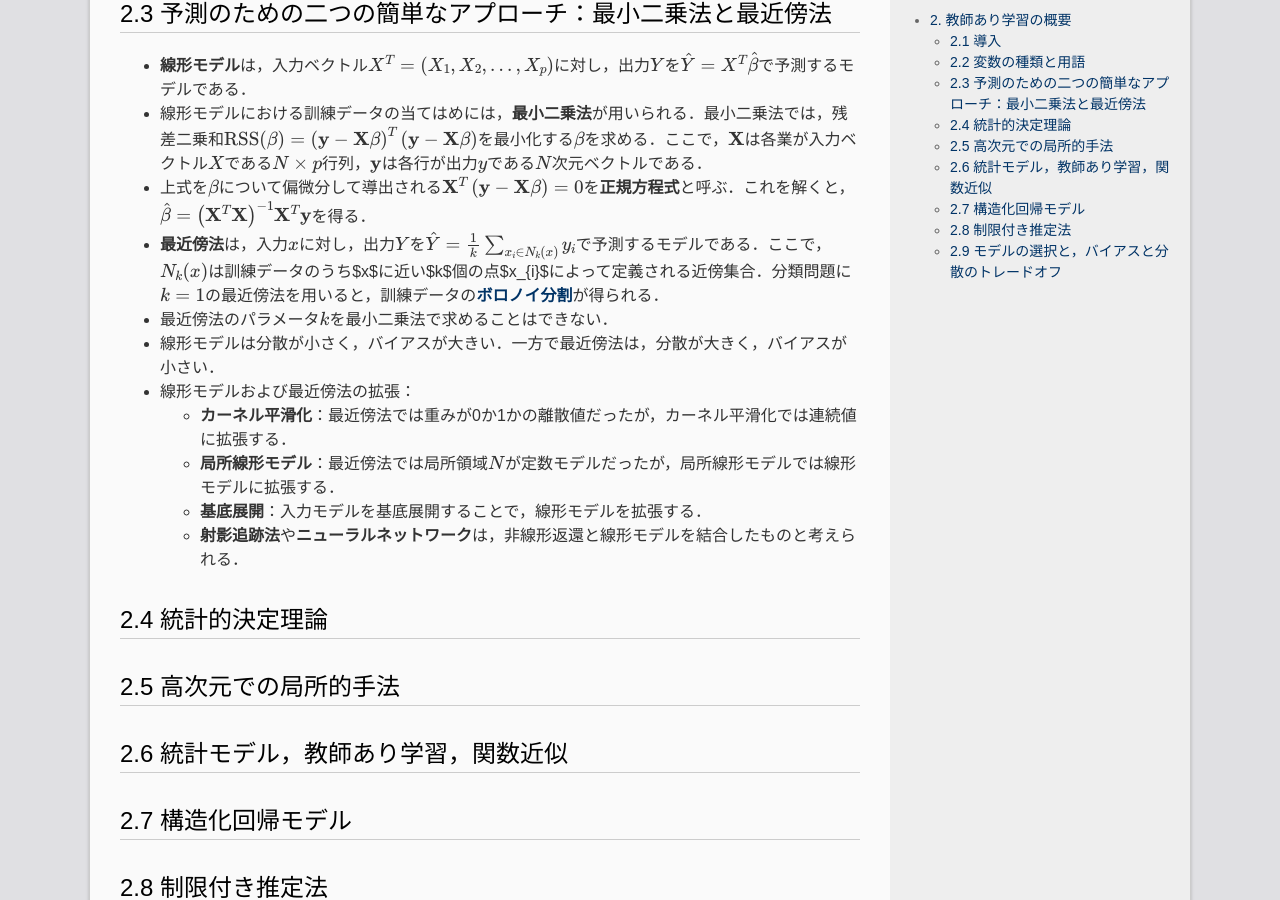
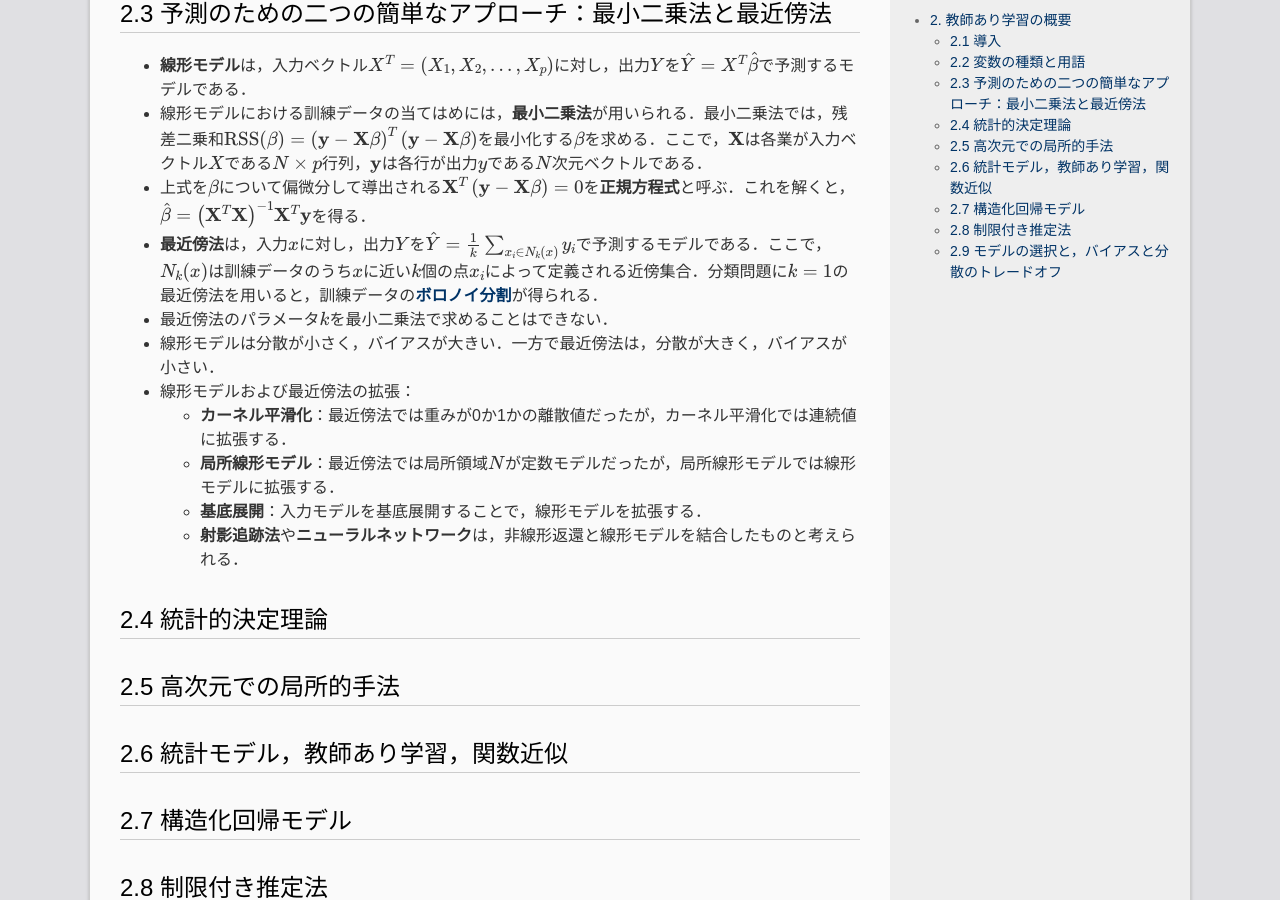
Before and after one commit to madoreenu/haltaro.github.io, a Jekyll site: the page built from _posts/2017-08-26-section2.md, in a window 1280 px wide and 900 px high, scrolled down 940 px. Built offline with Jekyll 4.4.1, drawn with Linux system fonts in a browser that asks for light colours; formulas are drawn with MathJax 3.

```diff
--- a/_posts/2017-08-26-section2.md
+++ b/_posts/2017-08-26-section2.md
@@ -27,7 +27,7 @@ categories:
 * **線形モデル**は，入力ベクトル$$X^{T}=\left(X_1, X_2, ..., X_p\right)$$に対し，出力$$Y$$を$$\hat{Y}=X^{T}\hat{\beta}$$で予測するモデルである．
 * 線形モデルにおける訓練データの当てはめには，**最小二乗法**が用いられる．最小二乗法では，残差二乗和$$\mathrm{RSS}(\beta)=\left(\mathbf{y} - \mathbf{X} \beta \right)^{T}\left(\mathbf{y} - \mathbf{X} \beta \right)$$を最小化する$$\beta$$を求める．ここで，$$\mathbf{X}$$は各業が入力ベクトル$$X$$である$$N \times p$$行列，$$\mathbf{y}$$は各行が出力$$y$$である$$N$$次元ベクトルである．
 * 上式を$$\beta$$について偏微分して導出される$$\mathbf{X}^{T}\left(\mathbf{y}-\mathbf{X}\beta\right)=0$$を**正規方程式**と呼ぶ．これを解くと，$$\hat{\beta} = \left( \mathbf{X}^{T} \mathbf{X} \right)^{-1} \mathbf{X}^{T} \mathbf{y}$$を得る．
-* **最近傍法**は，入力$$x$$に対し，出力$$Y$$を$$\hat{Y}=\frac{1}{k}\sum_{x_{i} \in N_{k}(x)}y_{i}$$で予測するモデルである．ここで，$$N_{k}(x)$$は訓練データのうち$x$に近い$k$個の点$x_{i}$によって定義される近傍集合．分類問題に$$k=1$$の最近傍法を用いると，訓練データの[**ボロノイ分割**](https://ja.wikipedia.org/wiki/%E3%83%9C%E3%83%AD%E3%83%8E%E3%82%A4%E5%9B%B3)が得られる．
+* **最近傍法**は，入力$$x$$に対し，出力$$Y$$を$$\hat{Y}=\frac{1}{k}\sum_{x_{i} \in N_{k}(x)}y_{i}$$で予測するモデルである．ここで，$$N_{k}(x)$$は訓練データのうち$$x$$に近い$$k$$個の点$$x_{i}$$によって定義される近傍集合．分類問題に$$k=1$$の最近傍法を用いると，訓練データの[**ボロノイ分割**](https://ja.wikipedia.org/wiki/%E3%83%9C%E3%83%AD%E3%83%8E%E3%82%A4%E5%9B%B3)が得られる．
 * 最近傍法のパラメータ$$k$$を最小二乗法で求めることはできない．
 * 線形モデルは分散が小さく，バイアスが大きい．一方で最近傍法は，分散が大きく，バイアスが小さい．
 * 線形モデルおよび最近傍法の拡張：
```
